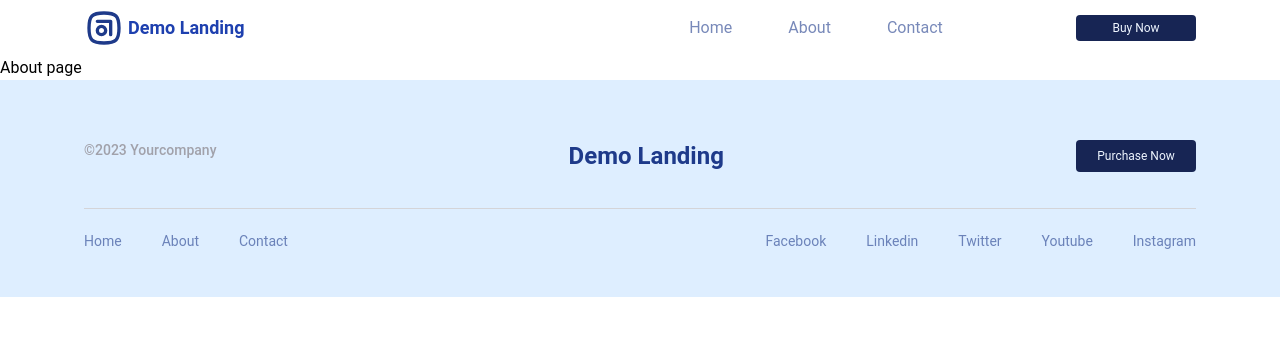
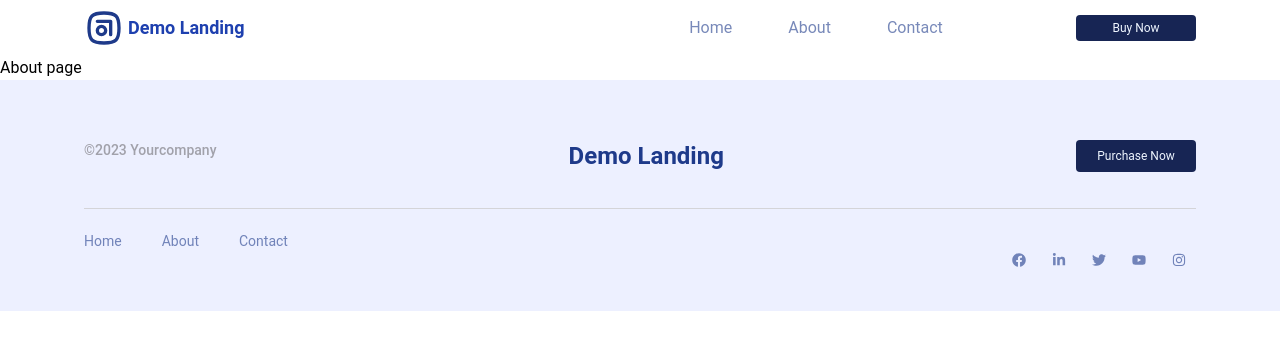
Before and after one commit to telesyk/sample-simple-landing, a Next.js app: page /about in a window 1280 px wide. Shown: the top 350 px of the page. Built offline with nearby package versions, Linux system fonts and the light colour scheme.

Commit message:
Add Icon as cover/proxy component for all icons. Update components with icons.

```diff
--- a/src/assets/index.ts
+++ b/src/assets/index.ts
@@ -1,3 +1,17 @@
 import FeatureIcon1 from './icons/feature_1'
+import {
+  FaFacebook,
+  FaInstagram,
+  FaTwitter,
+  FaYoutube,
+  FaLinkedinIn,
+} from 'react-icons/fa'
 
-export { FeatureIcon1 }
+export const iconsList: { [name in string]: any } = {
+  'feature-icon-1': FeatureIcon1,
+  instagram: FaInstagram,
+  facebook: FaFacebook,
+  twitter: FaTwitter,
+  youtube: FaYoutube,
+  linkedin: FaLinkedinIn,
+}
--- a/src/components/FeatureItem/index.tsx
+++ b/src/components/FeatureItem/index.tsx
@@ -1,7 +1,10 @@
+import Icon from '../Icon'
+import { iconsList } from '@/assets'
+
 interface FeatureItemProps {
   title: string | undefined
   content: string | undefined
-  icon?: React.ReactElement
+  icon?: string
   className?: string
 }
 
@@ -13,7 +16,14 @@ export default function FeatureItem({
 }: FeatureItemProps) {
   return (
     <div className={`inline-flex flex-col gap-2 ${className}`}>
-      <div className="flex-auto">{icon}</div>
+      {icon && (
+        <div className="flex-auto">
+          <Icon
+            name={iconsList[icon]}
+            className="stroke-blue-950 dark:stroke-blue-100"
+          />
+        </div>
+      )}
       <h3 className="font-medium leading-snug text-md">{title}</h3>
       <p className="flex-auto text-sm text-blue-900/90 dark:text-blue-100/80">
         {content}
--- /dev/null
+++ b/src/components/Icon/index.tsx
@@ -0,0 +1,8 @@
+export default function Icon({
+  name: Component,
+  ...props
+}: {
+  name: any
+} & any) {
+  return <Component {...props} />
+}
--- a/src/components/Layout/Footer.tsx
+++ b/src/components/Layout/Footer.tsx
@@ -5,6 +5,8 @@ import Link from 'next/link'
 import { useGlobalContext } from '@/app/context'
 import { GlobalProps, NavType, SocialItemType } from '@/types'
 import { Container, PrimaryButton, LoadingMenu } from '@/components'
+import Icon from '../Icon'
+import { iconsList } from '@/assets'
 
 interface StateProps {
   socialList: SocialItemType[] | [] | undefined
@@ -33,7 +35,7 @@ export default function Footer() {
               title={socialItem.title}
               className="py-2.5 px-6 lg:pr-0 text-sm transition-colors text-blue-900/60 hover:text-blue-800/90 dark:text-blue-100 hover:dark:text-blue-200 capitalize"
             >
-              {socialItem.title}
+              <Icon name={iconsList[socialItem.title]} />
             </Link>
           </li>
         ))}
@@ -60,7 +62,7 @@ export default function Footer() {
   }
 
   return (
-    <div className="flex justify-center bg-blue-300/30">
+    <div className="flex justify-center bg-indigo-300/20">
       <Container className="flex-col py-4 lg:py-6">
         <div className="py-7 lg:py-9 flex flex-col lg:flex-row justify-center gap-8 lg:justify-between">
           <div className="flex-auto flex justify-center lg:order-2">
--- a/src/components/Sections/SectionFeatures.tsx
+++ b/src/components/Sections/SectionFeatures.tsx
@@ -3,7 +3,6 @@
 import { FeaturesContextProps } from '@/types'
 import { useHomeContext } from '../HomeContainer/context'
 import { FeatureItem, SectionContainer, TextContent } from '@/components'
-import { FeatureIcon1 } from '@/assets'
 
 export default function SectionFeatures() {
   const { features }: { features?: FeaturesContextProps } = useHomeContext()
@@ -24,11 +23,7 @@ export default function SectionFeatures() {
                   key={item.title}
                   title={item.title}
                   content={item.description}
-                  icon={
-                    <FeatureIcon1
-                      className={'stroke-blue-950 dark:stroke-blue-100'}
-                    />
-                  }
+                  icon="feature-icon-1"
                 />
               ))}
             </div>
```
